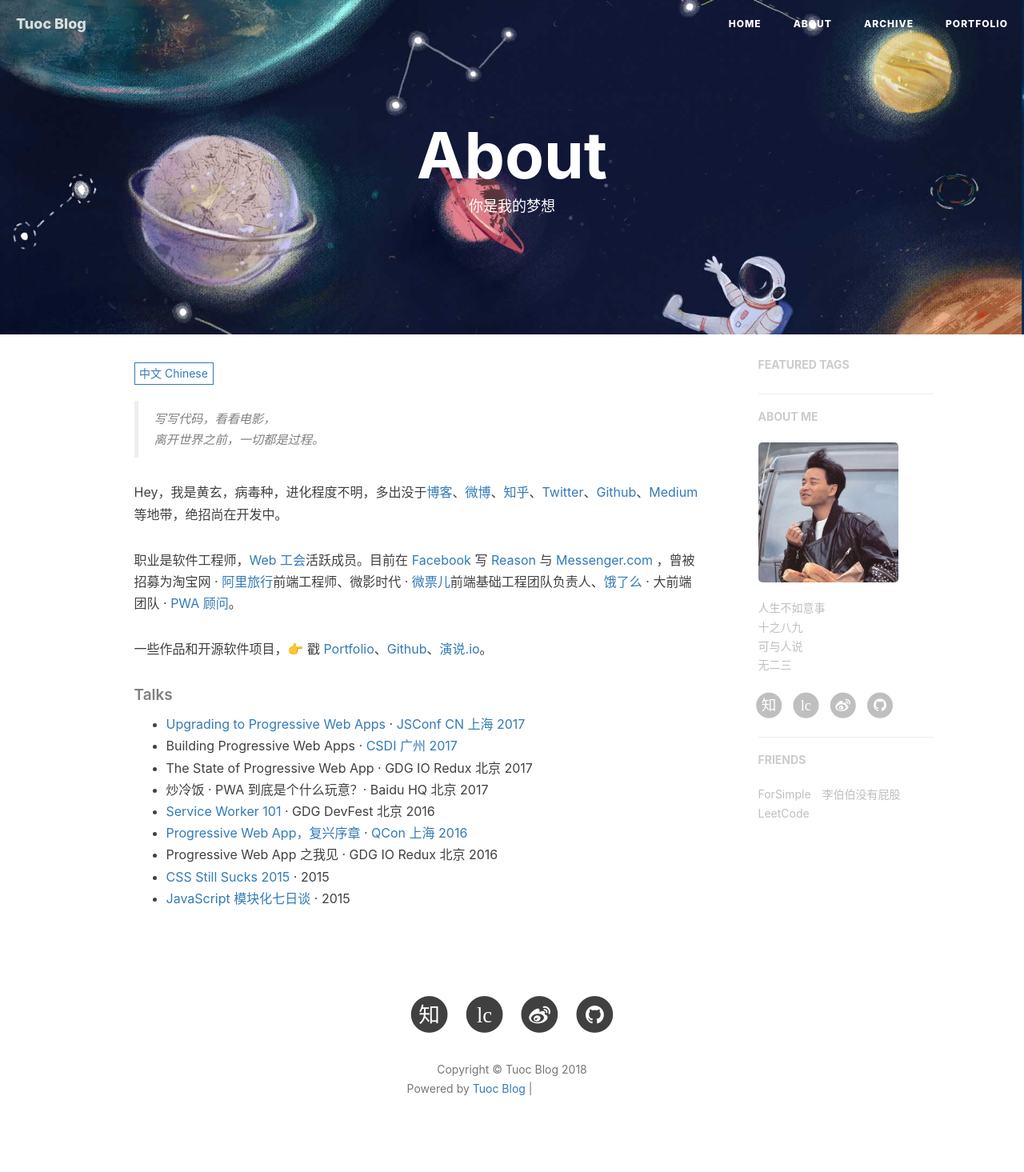
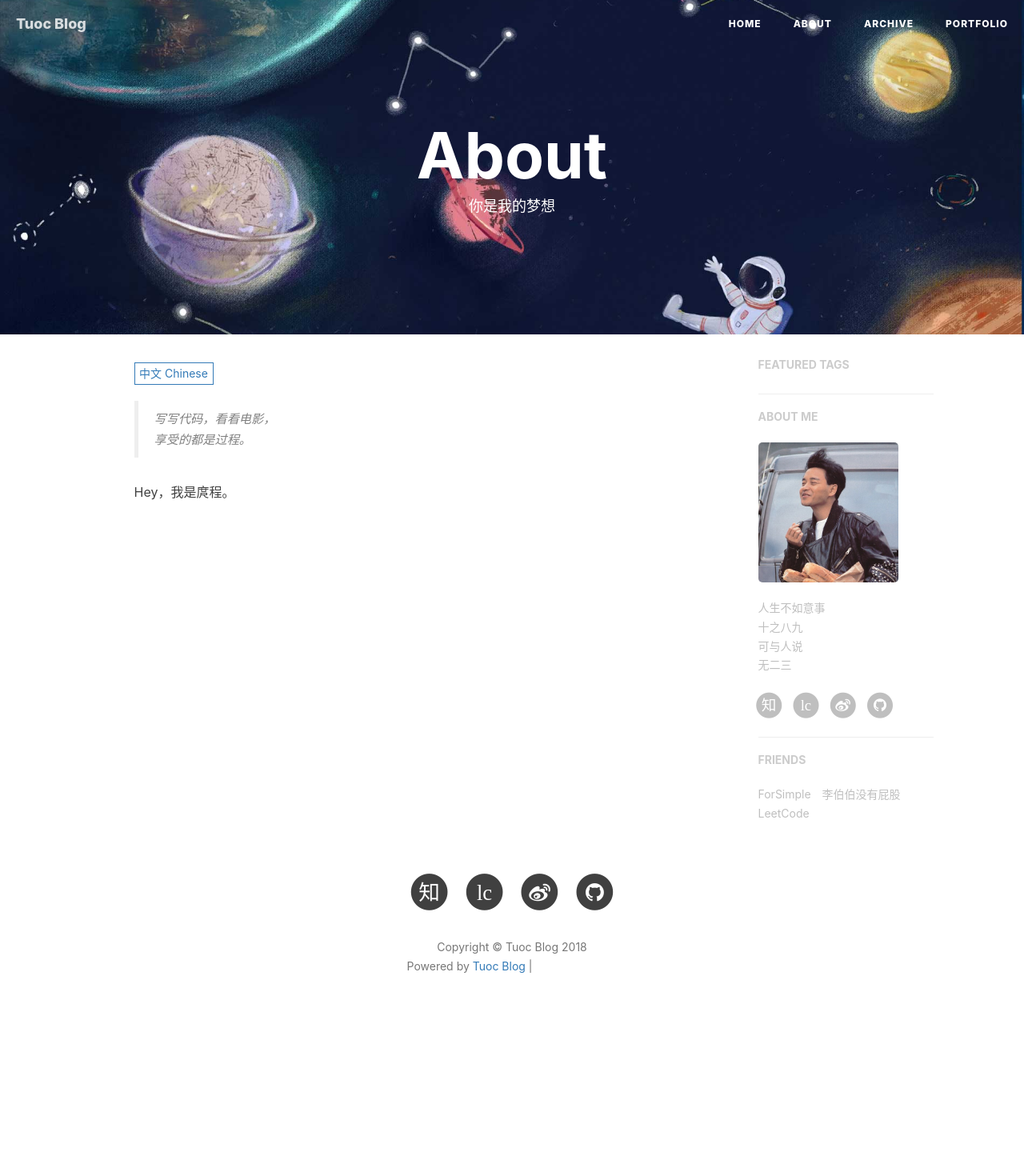
Before and after one commit to TuoAiTang/TuoAiTang.github.io, a Jekyll site: the page built from about.html, in a window 1280 px wide. Shown: the whole page at 80% size. Built offline with Jekyll 4.4.1, drawn with Linux system fonts in a browser that asks for light colours; nearby versions of some CDN libraries; comment, search, counter and statistics services are not loaded; after the commit the page ends 1312 px from its top, so only the background shows below that; grey boxes are pictures that could not be loaded.

Commit message:
configure the about me

```diff
--- a/_includes/about/en.md
+++ b/_includes/about/en.md
@@ -1,33 +1,3 @@
 
 
-> Yet another man.
-
-
-Hi, I am *@huxpro* (Huang, Xuan), a software engineer & a designer. I am currently working on [Reason](https://reasonml.github.io/) and [Messenger.com](http://messenger.com/) at [Facebook](https://www.facebook.com/). I previously worked as Web Front-End Engineer at [Alibaba Trip](https://www.alitrip.com/); Web Front-End Infrastructure Team Lead at [Wepiao.com](https://www.crunchbase.com/organization/wepiao#/entity); And [Invited Consultant on PWA]((https://medium.com/elemefe/upgrading-ele-me-to-progressive-web-app-2a446832e509)) at [Ele.me](https://github.com/elemefe/).
-
-I studied Digital Media Art and graduated from [Communication University of China](https://en.wikipedia.org/wiki/Communication_University_of_China) by 2016, and am studying Computer Science at [Rochester Institute of Technology](https://en.wikipedia.org/wiki/Rochester_Institute_of_Technology) from 2017.
-
-
-##### Talks
-
-- [Upgrading to Progressive Web Apps][9] · [JSConf China Shanghai 2017](http://2017.jsconf.cn/)
-- Building Progressive Web Apps · [CSDI Guangzhou 2017](http://www.csdisummit.com/)
-- The State of Progressive Web App · GDG IO Redux Beijing 2017
-- PWA Rehashing · Baidu HQ Beijing 2017
-- [Service Worker 101][5] · GDG DevFest Beijing 2016
-- [Progressive Web Apps][4] · QCon Shanghai 2016
-- Progressive Web App in my POV · GDG IO Redux Beijing 2016
-- [CSS Still Sucks 2015][2] · 2015
-- [JavaScript Modularization Journey][1] · 2015
-
-
-
-[1]: //huangxuan.me/2015/07/09/js-module-7day/
-[2]: //huangxuan.me/2015/12/28/css-sucks-2015/
-[3]: //huangxuan.me/2016/06/05/pwa-in-my-pov/
-[4]: //huangxuan.me/2016/10/20/pwa-qcon2016/
-[5]: //huangxuan.me/2016/11/20/sw-101-gdgdf/
-[6]: https://yanshuo.io/assets/player/?deck=58ac8598b123db0067292f92 "PWA Rehashing"
-[7]: https://yanshuo.io/assets/player/?deck=593ad6fbfe88c2006a0a0d6d "The State of PWA"
-[8]: https://yanshuo.io/assets/player/?deck=594d673d570c357d0698a950 "Building PWA"
-[9]: //huangxuan.me/jsconfcn2017/
+> Talk is cheap, show me the code.
--- a/_includes/about/zh.md
+++ b/_includes/about/zh.md
@@ -1,31 +1,4 @@
 > 写写代码，看看电影，
-> 离开世界之前，一切都是过程。
+> 享受的都是过程。
 
-Hey，我是黄玄，病毒种，进化程度不明，多出没于[博客](https://huangxuan.me)、[微博](weibo.com/huxpro)、[知乎](https://www.zhihu.com/people/huxpro/pins/posts)、[Twitter](https://twitter.com/Huxpro/)、[Github](http://github.com/huxpro)、[Medium](https://medium.com/@Huxpro) 等地带，绝招尚在开发中。
-
-职业是软件工程师，[Web 工会](https://medium.com/ben-and-dion/team-web-3315aa447fb2#.359a9c6cl)活跃成员。目前在 [Facebook](https://www.facebook.com/) 写 [Reason](https://reasonml.github.io/) 与 [Messenger.com](http://messenger.com/) ，曾被招募为淘宝网 · [阿里旅行](http://alitrip.com)前端工程师、微影时代 · [微票儿](http://www.wepiao.com/?r=movie)前端基础工程团队负责人、[饿了么](https://ele.me/) · 大前端团队 · [PWA 顾问](https://medium.com/elemefe/upgrading-ele-me-to-progressive-web-app-2a446832e509)。
-
-一些作品和开源软件项目，👉 戳 [Portfolio](/portfolio)、[Github](http://github.com/huxpro)、[演说.io](https://zhuanlan.zhihu.com/p/21280918)。
-
-
-##### Talks
-
-- [Upgrading to Progressive Web Apps][9] · [JSConf CN 上海 2017](http://2017.jsconf.cn/)
-- Building Progressive Web Apps · [CSDI 广州 2017](http://www.csdisummit.com/)
-- The State of Progressive Web App · GDG IO Redux 北京 2017
-- 炒冷饭 · PWA 到底是个什么玩意？· Baidu HQ 北京 2017
-- [Service Worker 101][5] · GDG DevFest 北京 2016
-- [Progressive Web App，复兴序章][4] · [QCon 上海 2016](http://2016.qconshanghai.com/presentation/3111)
-- Progressive Web App 之我见 · GDG IO Redux 北京 2016
-- [CSS Still Sucks 2015][2] · 2015
-- [JavaScript 模块化七日谈][1] · 2015
-
-[1]: //huangxuan.me/2015/07/09/js-module-7day/
-[2]: //huangxuan.me/2015/12/28/css-sucks-2015/
-[3]: //huangxuan.me/2016/06/05/pwa-in-my-pov/
-[4]: //huangxuan.me/2016/10/20/pwa-qcon2016/
-[5]: //huangxuan.me/2016/11/20/sw-101-gdgdf/
-[6]: https://yanshuo.io/assets/player/?deck=58ac8598b123db0067292f92 "PWA Rehashing"
-[7]: https://yanshuo.io/assets/player/?deck=593ad6fbfe88c2006a0a0d6d "The State of PWA"
-[8]: https://yanshuo.io/assets/player/?deck=594d673d570c357d0698a950 "Building PWA"
-[9]: //huangxuan.me/jsconfcn2017/
+Hey，我是庹程。
```
